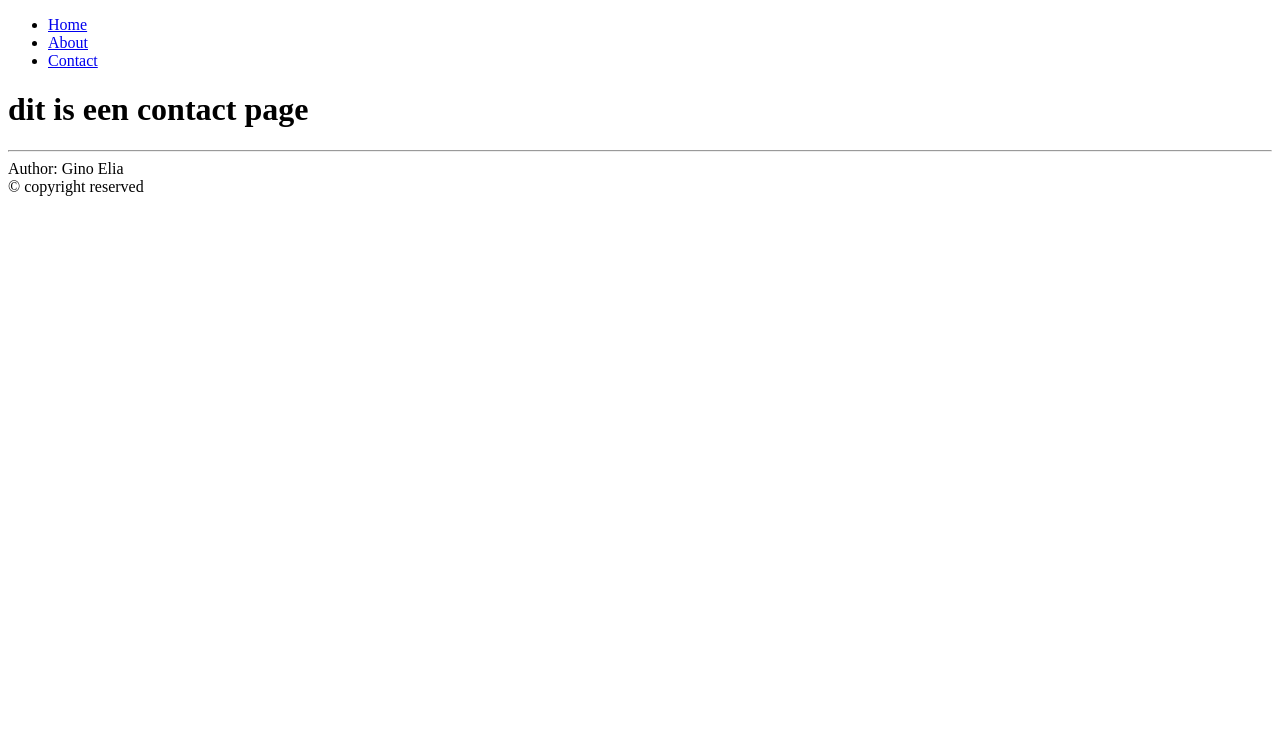
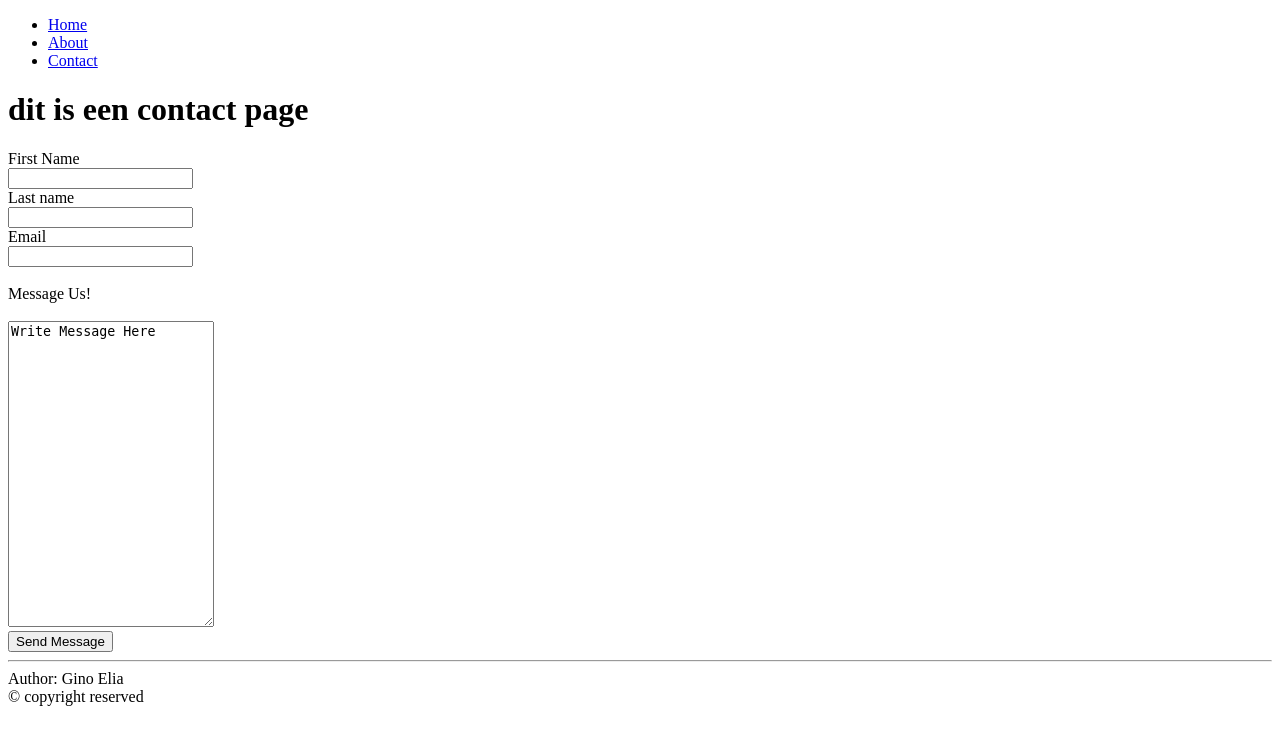
Before and after one commit to Ginorre/PHP-P1, a PHP site: page /contact.php in a window 1280 px wide. Shown: the top 745 px of the page. Run offline with PHP 8.4, Linux system fonts and the light colour scheme.

Commit message:
opdracht 2 opdracht 2
Forum opdracht

```diff
--- a/week2/contact.php
+++ b/week2/contact.php
@@ -4,6 +4,12 @@
     <meta charset="UTF-8">
     <meta name="viewport" content="width=device-width, initial-scale=1.0">
     <title>contact</title>
+
+    <style>
+        button {
+            cursor: pointer;
+        }
+    </style>
 </head>
 <body>
 <?php
@@ -11,7 +17,17 @@
     ?>
 
     <h1>dit is een contact page</h1>
-
+    <form action="contact.php">
+        <label for="fname">First Name</label><br>
+        <input type="text" id="fname" name="fname"><br>
+        <label for="lname">Last name</label><br>
+        <input type="text" name="lname" id="lname"><br>
+        <label for="email">Email</label><br>
+        <input type="text" name="email" id="email"><br><br>
+        <label for="Message">Message Us!</label><br><br>
+        <textarea name="Message" id="Message" style="width: 200px; height:300px;">Write Message Here</textarea><br>
+        <button type="button" onclick="alert('Message Sent')">Send Message</button>
+    </form>
     <?php
     include 'footer.php'
     ?>
```
